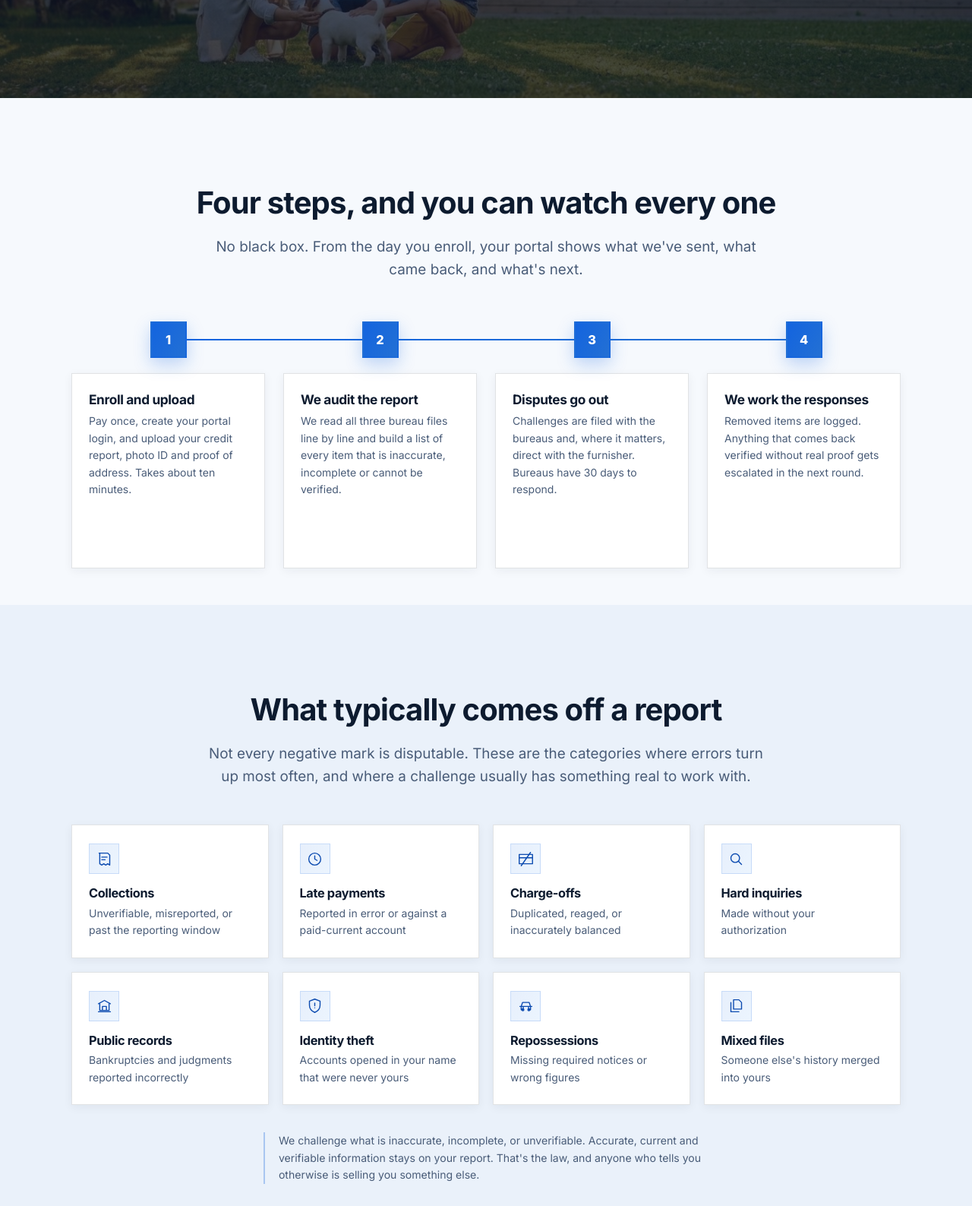
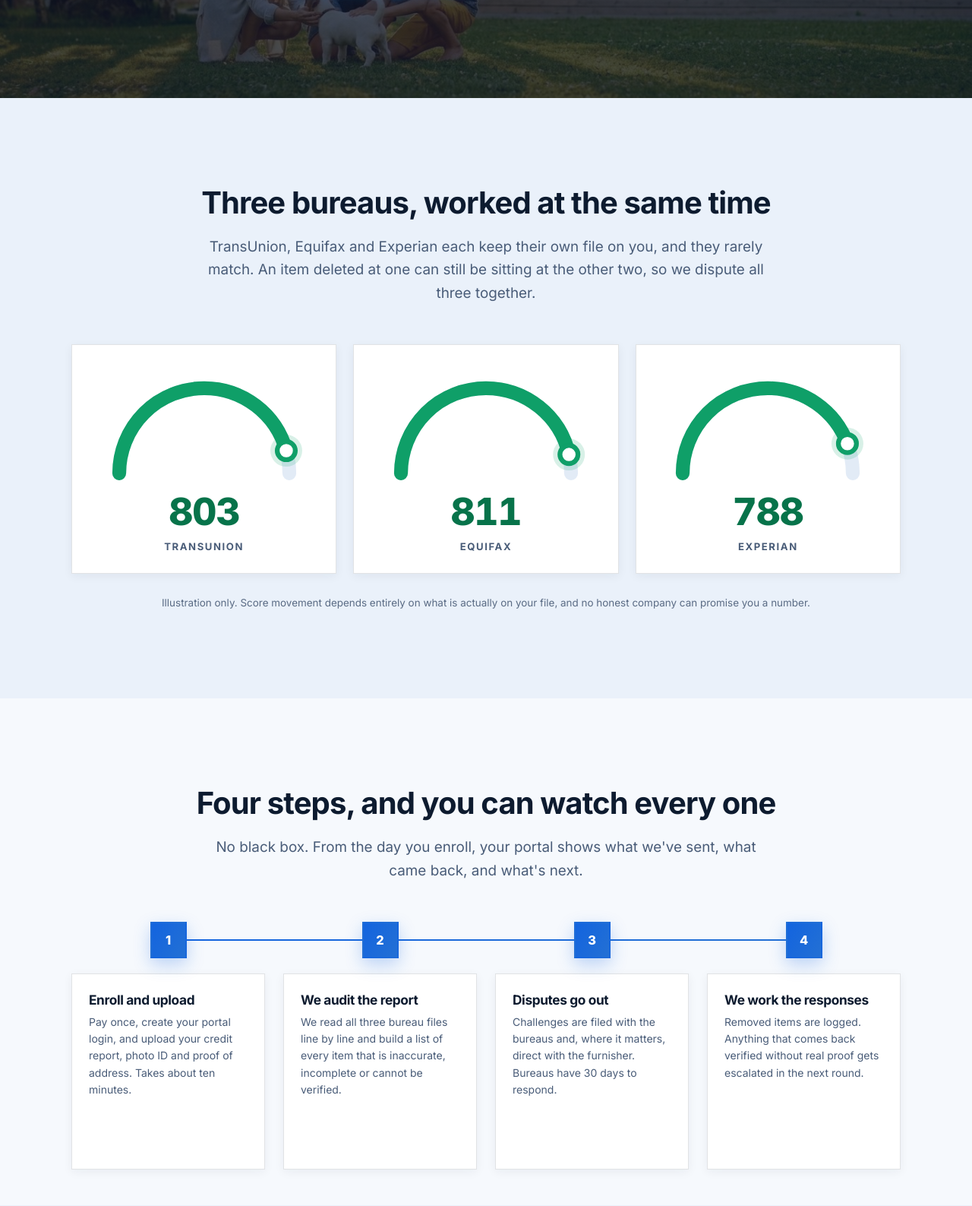
Before and after one commit to velosify/velosify-credit, a Flask app: page / in a window 1280 px wide. Shown: the part 535-2122 px from the top of the page at 76% size. Run offline with Flask 3, Linux system fonts and the light colour scheme; some libraries are stand-ins or nearby versions.

Commit message:
Add animated three-bureau score gauges below the hero

```diff
--- a/static/css/styles.css
+++ b/static/css/styles.css
@@ -416,6 +416,101 @@ p  { margin: 0 0 1em; }
 .btn-on-dark:hover {
   background: rgba(255, 255, 255, .2);
   border-color: #fff;
+}
+
+/* --- Three-bureau gauges -------------------------------------------------
+   A semicircular dial per bureau, spanning 300 to 850. Script animates the
+   arc, the bubble and the number together; the band class on .gauge drives
+   the colour so all three stay in step through one transition.
+
+   Colours here are the vivid pair of the semantic tokens: the arc is a
+   graphic (needs 3:1) and the number is large text, and every value clears
+   its threshold on the white card with room to spare.
+   ------------------------------------------------------------------------ */
+.gauge-grid {
+  display: grid;
+  grid-template-columns: repeat(3, minmax(0, 1fr));
+  gap: 22px;
+}
+
+.gauge {
+  background: var(--surface);
+  border: 1px solid var(--border);
+  box-shadow: var(--shadow-sm);
+  padding: 26px 20px 24px;
+  text-align: center;
+  /* Set by script during the reset beat so the dial can fade out and back
+     in rather than snapping from 806 to 512 in one frame. */
+  --gauge-fade: 1;
+}
+
+.gauge-dial {
+  width: min(280px, 100%);
+  margin: 0 auto;
+  opacity: var(--gauge-fade);
+}
+
+.gauge-track,
+.gauge-arc {
+  fill: none;
+  stroke-width: 13;
+  stroke-linecap: round;
+}
+.gauge-track { stroke: var(--surface-3); }
+.gauge-arc   { transition: stroke .45s ease; }
+
+.gauge-bubble {
+  fill: var(--surface);
+  stroke-width: 4.5;
+  transition: stroke .45s ease;
+}
+.gauge-halo { opacity: .16; transition: fill .45s ease; }
+
+.gauge-readout {
+  display: block;
+  margin-top: 4px;
+  opacity: var(--gauge-fade);
+}
+.gauge-score {
+  display: block;
+  font-size: clamp(2.4rem, 4.4vw, 3.1rem);
+  font-weight: 800;
+  line-height: 1;
+  letter-spacing: -.02em;
+  font-variant-numeric: tabular-nums;
+  transition: color .45s ease;
+}
+.gauge-name {
+  display: block;
+  margin-top: 10px;
+  font-size: .82rem;
+  font-weight: 700;
+  letter-spacing: .12em;
+  text-transform: uppercase;
+  color: var(--text-muted);
+}
+
+/* Bands. Under 620 poor, 620 to 739 fair, 740 and up good. */
+.gauge.is-poor .gauge-arc,
+.gauge.is-poor .gauge-bubble { stroke: #d92d4e; }
+.gauge.is-poor .gauge-halo   { fill:   #d92d4e; }
+.gauge.is-poor .gauge-score  { color:  #c11f3c; }
+
+.gauge.is-fair .gauge-arc,
+.gauge.is-fair .gauge-bubble { stroke: #c07600; }
+.gauge.is-fair .gauge-halo   { fill:   #c07600; }
+.gauge.is-fair .gauge-score  { color:  #9a5a00; }
+
+.gauge.is-good .gauge-arc,
+.gauge.is-good .gauge-bubble { stroke: #0f9f68; }
+.gauge.is-good .gauge-halo   { fill:   #0f9f68; }
+.gauge.is-good .gauge-score  { color:  #07734a; }
+
+.gauge-note {
+  margin: 28px 0 0;
+  text-align: center;
+  font-size: .84rem;
+  color: var(--text-faint);
 }
 
 /* --- How it works: connected flow ---------------------------------------
@@ -964,6 +1059,8 @@ table.data tbody tr:hover { background: rgba(19, 100, 223, .04); }
 
   .grid-3, .grid-4 { grid-template-columns: repeat(2, minmax(0, 1fr)); }
   .challenge-grid { grid-template-columns: repeat(2, minmax(0, 1fr)); }
+  .gauge-grid { gap: 14px; }
+  .gauge { padding: 22px 14px 20px; }
   .footer-grid { grid-template-columns: 1fr 1fr; }
   .app-shell { grid-template-columns: 1fr; background: none; }
   .sidebar {
@@ -976,6 +1073,14 @@ table.data tbody tr:hover { background: rgba(19, 100, 223, .04); }
   .side-foot { margin-top: 0; padding-top: 0; border-top: 0; margin-left: auto; }
   .side-link { padding: 9px 12px; white-space: nowrap; }
   .app-main { padding: 26px 20px 60px; }
+}
+
+@media (max-width: 620px) {
+  /* Three dials across a phone leaves each one too small to read. Stacked,
+     each keeps a legible number and the climb is still obvious. */
+  .gauge-grid { grid-template-columns: 1fr; gap: 16px; }
+  .gauge { padding: 20px 18px 18px; }
+  .gauge-dial { width: min(240px, 100%); }
 }
 
 @media (max-width: 560px) {
--- a/static/js/app.js
+++ b/static/js/app.js
@@ -167,6 +167,141 @@
     io.observe(flow);
   })();
 
+  /* ---- Three-bureau gauges ------------------------------------------------
+     Each dial spans 300 to 850 across a semicircle. One rAF loop drives all
+     three, staggered, through: climb, hold, fade out, fade back in at the
+     start, repeat. It only runs while the section is on screen.
+
+     The markup ships finished, so this rewinds nothing until it has proved
+     it can animate: reduce-motion or no rAF leaves three complete dials. */
+  (function bureauGauges() {
+    var gauges = Array.prototype.slice.call(document.querySelectorAll("[data-gauge]"));
+    if (!gauges.length) return;
+    if (!window.requestAnimationFrame) return;
+    if (window.matchMedia && window.matchMedia("(prefers-reduced-motion: reduce)").matches) return;
+
+    var MIN = 300, MAX = 850;          // the range the arc represents
+    var CX = 100, CY = 102, R = 80;    // dial geometry, matches the SVG path
+    var LEN = Math.PI * R;             // arc length, for stroke-dashoffset
+
+    var RUN_MS = 2600;                 // the climb
+    var HOLD_MS = 1900;                // the pause at the top
+    var OUT_MS = 340;                  // fade the finished dial away
+    var GAP_MS = 120;                  // beat at zero opacity, mid-reset
+    var IN_MS = 340;                   // fade back in at the starting score
+    var CYCLE = RUN_MS + HOLD_MS + OUT_MS + GAP_MS + IN_MS;
+
+    var dials = gauges.map(function (el) {
+      return {
+        el: el,
+        from: parseInt(el.getAttribute("data-from"), 10),
+        to: parseInt(el.getAttribute("data-to"), 10),
+        delay: parseInt(el.getAttribute("data-delay"), 10) || 0,
+        arc: el.querySelector(".gauge-arc"),
+        halo: el.querySelector(".gauge-halo"),
+        bubble: el.querySelector(".gauge-bubble"),
+        score: el.querySelector("[data-gauge-score]"),
+        band: ""
+      };
+    }).filter(function (d) {
+      return d.arc && d.bubble && d.score && isFinite(d.from) && isFinite(d.to);
+    });
+    if (!dials.length) return;
+
+    function bandFor(score) {
+      if (score < 620) return "is-poor";
+      if (score < 740) return "is-fair";
+      return "is-good";
+    }
+
+    // Ease-out so the climb starts briskly and settles, the way a needle does.
+    function ease(p) { return 1 - Math.pow(1 - p, 3); }
+
+    function paint(d, score, fade) {
+      var t = (score - MIN) / (MAX - MIN);
+      if (t < 0) t = 0; else if (t > 1) t = 1;
+
+      var a = (180 - 180 * t) * Math.PI / 180;
+      d.arc.setAttribute("stroke-dashoffset", (LEN * (1 - t)).toFixed(2));
+      var x = (CX + R * Math.cos(a)).toFixed(2);
+      var y = (CY - R * Math.sin(a)).toFixed(2);
+      d.bubble.setAttribute("cx", x);
+      d.bubble.setAttribute("cy", y);
+      if (d.halo) { d.halo.setAttribute("cx", x); d.halo.setAttribute("cy", y); }
+
+      d.score.textContent = Math.round(score);
+
+      var band = bandFor(score);
+      if (band !== d.band) {
+        d.el.classList.remove("is-poor", "is-fair", "is-good");
+        d.el.classList.add(band);
+        d.band = band;
+      }
+      d.el.style.setProperty("--gauge-fade", fade);
+    }
+
+    // Where a dial sits at a given point in its own cycle.
+    function frame(d, ms) {
+      var p = ((ms % CYCLE) + CYCLE) % CYCLE;
+      if (p < RUN_MS) return paint(d, d.from + (d.to - d.from) * ease(p / RUN_MS), 1);
+      p -= RUN_MS;
+      if (p < HOLD_MS) return paint(d, d.to, 1);
+      p -= HOLD_MS;
+      if (p < OUT_MS) return paint(d, d.to, 1 - p / OUT_MS);
+      p -= OUT_MS;
+      if (p < GAP_MS) return paint(d, d.from, 0);
+      p -= GAP_MS;
+      return paint(d, d.from, p / IN_MS);
+    }
+
+    var start = 0, running = false, raf = 0;
+
+    function tick(now) {
+      if (!running) return;
+      if (!start) start = now;
+      var ms = now - start;
+      for (var i = 0; i < dials.length; i++) frame(dials[i], ms - dials[i].delay);
+      raf = window.requestAnimationFrame(tick);
+    }
+
+    function play() {
+      if (running) return;
+      running = true;
+      start = 0;
+      raf = window.requestAnimationFrame(tick);
+    }
+    function pause() {
+      running = false;
+      if (raf) window.cancelAnimationFrame(raf);
+      raf = 0;
+    }
+
+    // Rewind now that we know we can drive it.
+    dials.forEach(function (d) { paint(d, d.from, 1); });
+
+    // Play only when the section is both on screen and in a foreground tab.
+    var onScreen = true;
+
+    function sync() {
+      if (onScreen && !document.hidden) play();
+      else pause();
+    }
+
+    var section = dials[0].el.parentNode;
+    if ("IntersectionObserver" in window) {
+      onScreen = false;
+      new IntersectionObserver(function (entries) {
+        entries.forEach(function (e) { onScreen = e.isIntersecting; });
+        sync();
+      }, { threshold: 0.15 }).observe(section);
+    }
+
+    // A backgrounded tab throttles rAF, which would strand the dials mid-climb
+    // and then jump when it resumes. Stop, and restart the cycle on return.
+    document.addEventListener("visibilitychange", sync);
+    sync();
+  })();
+
   function escapeHtml(str) {
     return String(str).replace(/[&<>"']/g, function (c) {
       return { "&": "&amp;", "<": "&lt;", ">": "&gt;", '"': "&quot;", "'": "&#39;" }[c];
--- a/templates/landing.html
+++ b/templates/landing.html
@@ -25,6 +25,64 @@
       </a>
       <a class="btn btn-on-dark btn-lg" href="#how">See how it works</a>
     </div>
+  </div>
+</section>
+
+<!-- ===================== Three bureaus ===================== -->
+{#  Each dial ships in its finished state: full arc, bubble parked at the
+    end, and the final number rendered. Script rewinds it and runs the climb
+    only once it knows it is alive, so a JS failure or reduce-motion leaves
+    three complete, readable gauges rather than three empty ones.
+
+    The bubble/arc coordinates below are the geometry for the end value of
+    each bureau, computed off the same arc the script uses:
+      centre (100, 102), r 80, path length pi*80 = 251.33
+      t = (score - 300) / 550, angle = 180 - 180t #}
+<section class="section section-alt" id="bureaus">
+  <div class="container">
+    <div class="text-center" style="margin-bottom:52px">
+      <h2>Three bureaus, worked at the same time</h2>
+      <p class="lead lead-center">
+        TransUnion, Equifax and Experian each keep their own file on you, and
+        they rarely match. An item deleted at one can still be sitting at the
+        other two, so we dispute all three together.
+      </p>
+    </div>
+
+    {% set bureaus = [
+      ('TransUnion', 512, 806, 0,   177.49, 82.10, 20.11),
+      ('Equifax',    527, 818, 180, 178.67, 87.46, 14.62),
+      ('Experian',   504, 801, 360, 176.89, 79.90, 22.39)
+    ] %}
+
+    <div class="gauge-grid">
+      {% for name, from_score, to_score, delay, bx, by, dashoff in bureaus %}
+        <article class="gauge is-good"
+                 data-gauge
+                 data-from="{{ from_score }}"
+                 data-to="{{ to_score }}"
+                 data-delay="{{ delay }}">
+          <svg class="gauge-dial" viewBox="0 0 200 118" role="img"
+               aria-label="{{ name }} score rising from {{ from_score }} to {{ to_score }} in this illustration">
+            <path class="gauge-track" d="M 20 102 A 80 80 0 0 1 180 102"/>
+            <path class="gauge-arc" d="M 20 102 A 80 80 0 0 1 180 102"
+                  stroke-dasharray="251.33" stroke-dashoffset="{{ dashoff }}"/>
+            <circle class="gauge-halo" cx="{{ bx }}" cy="{{ by }}" r="15"/>
+            <circle class="gauge-bubble" cx="{{ bx }}" cy="{{ by }}" r="8.5"/>
+          </svg>
+
+          <div class="gauge-readout">
+            <span class="gauge-score" data-gauge-score aria-hidden="true">{{ to_score }}</span>
+            <span class="gauge-name">{{ name }}</span>
+          </div>
+        </article>
+      {% endfor %}
+    </div>
+
+    <p class="gauge-note">
+      Illustration only. Score movement depends entirely on what is actually
+      on your file, and no honest company can promise you a number.
+    </p>
   </div>
 </section>
 
```
